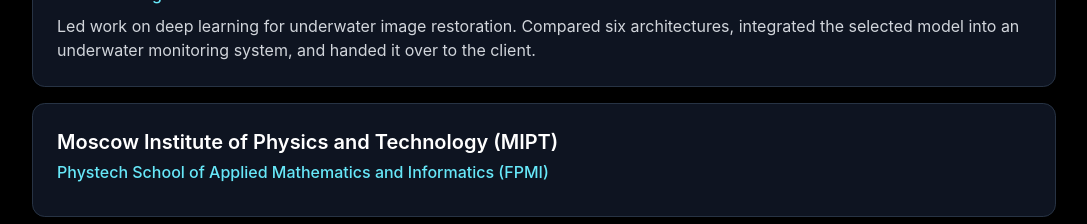
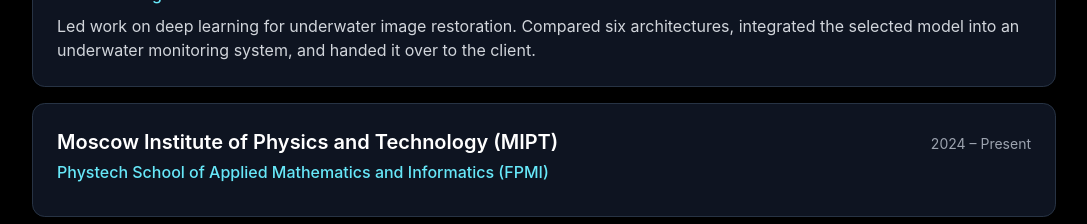
Before and after one commit to Rl0h4w/portfolio, a React (Vite) app: page / in a window 1280 px wide. Shown: the part 3220-3444 px from the top of the page, without its empty margins (96-1183 px from the left). Built offline with nearby package versions, Linux system fonts and the light colour scheme.

Commit message:
Add MIPT attendance dates

```diff
--- a/site/content.mjs
+++ b/site/content.mjs
@@ -29,7 +29,7 @@ export const copy = {
       { org: 'Лаборатория СПбГЭТУ «ЛЭТИ»', role: 'Research Engineer', period: '09.2023 — 08.2024', text: 'Вёл направление нейросетевого восстановления подводной съёмки. Сравнил шесть архитектур, внедрил выбранную модель в комплекс подводного мониторинга и передал решение заказчику.' },
     ],
     education: [
-      { org: 'Московский физико-технический институт (МФТИ)', role: 'Физтех-школа прикладной математики и информатики (ФПМИ)' },
+      { org: 'Московский физико-технический институт (МФТИ)', role: 'Физтех-школа прикладной математики и информатики (ФПМИ)', period: '2024 — настоящее время' },
       { org: 'Центральный университет', role: 'Математика и компьютерные науки · Бакалавриат', period: '2024 — настоящее время' },
     ],
     awards: 'Достижения',
@@ -152,7 +152,7 @@ export const copy = {
       { org: 'ETU “LETI” Research Lab', role: 'Research Engineer', period: 'Sep 2023 – Aug 2024', text: 'Led work on deep learning for underwater image restoration. Compared six architectures, integrated the selected model into an underwater monitoring system, and handed it over to the client.' },
     ],
     education: [
-      { org: 'Moscow Institute of Physics and Technology (MIPT)', role: 'Phystech School of Applied Mathematics and Informatics (FPMI)' },
+      { org: 'Moscow Institute of Physics and Technology (MIPT)', role: 'Phystech School of Applied Mathematics and Informatics (FPMI)', period: '2024 – Present' },
       { org: 'Central University', role: 'BSc in Mathematics and Computer Science', period: '2024 – Present' },
     ],
     awards: 'Recognition',
```
Also changed, not shown: 2 other files (tests, documents, lock files or other folders).
